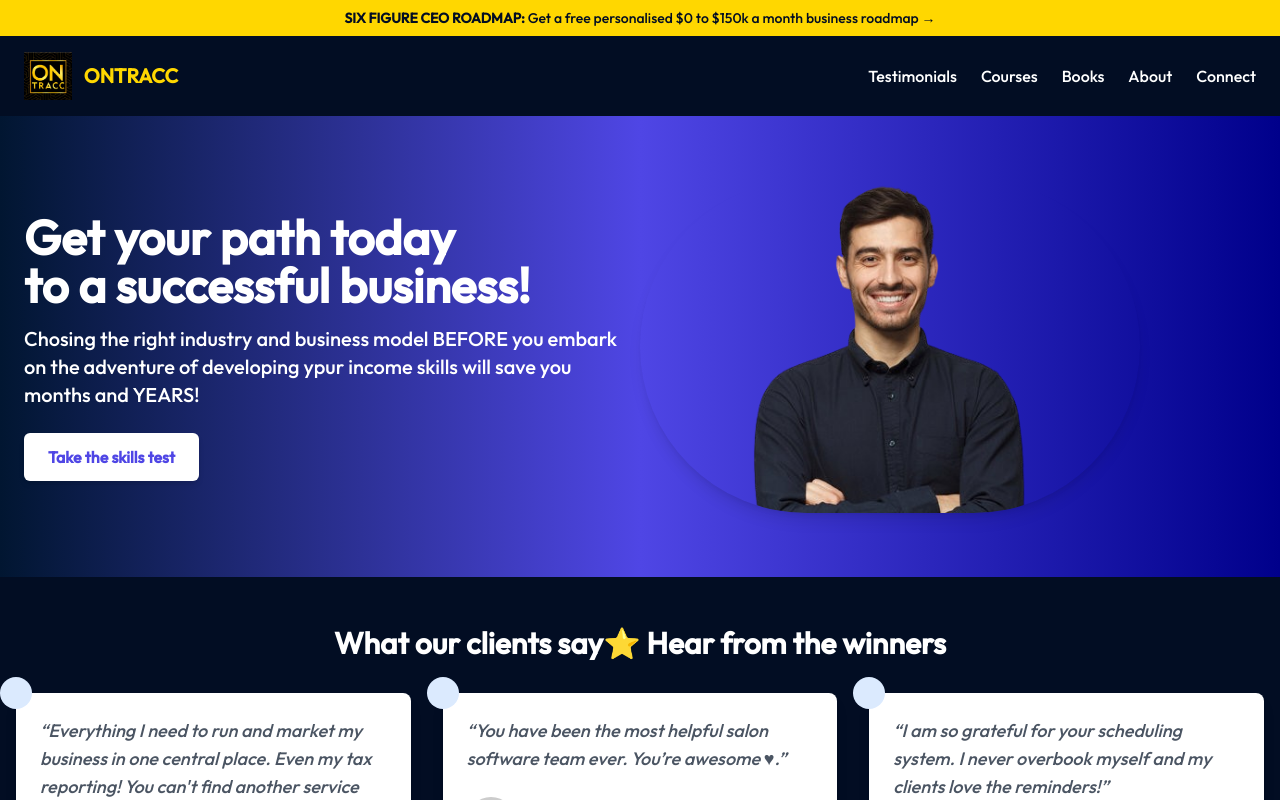
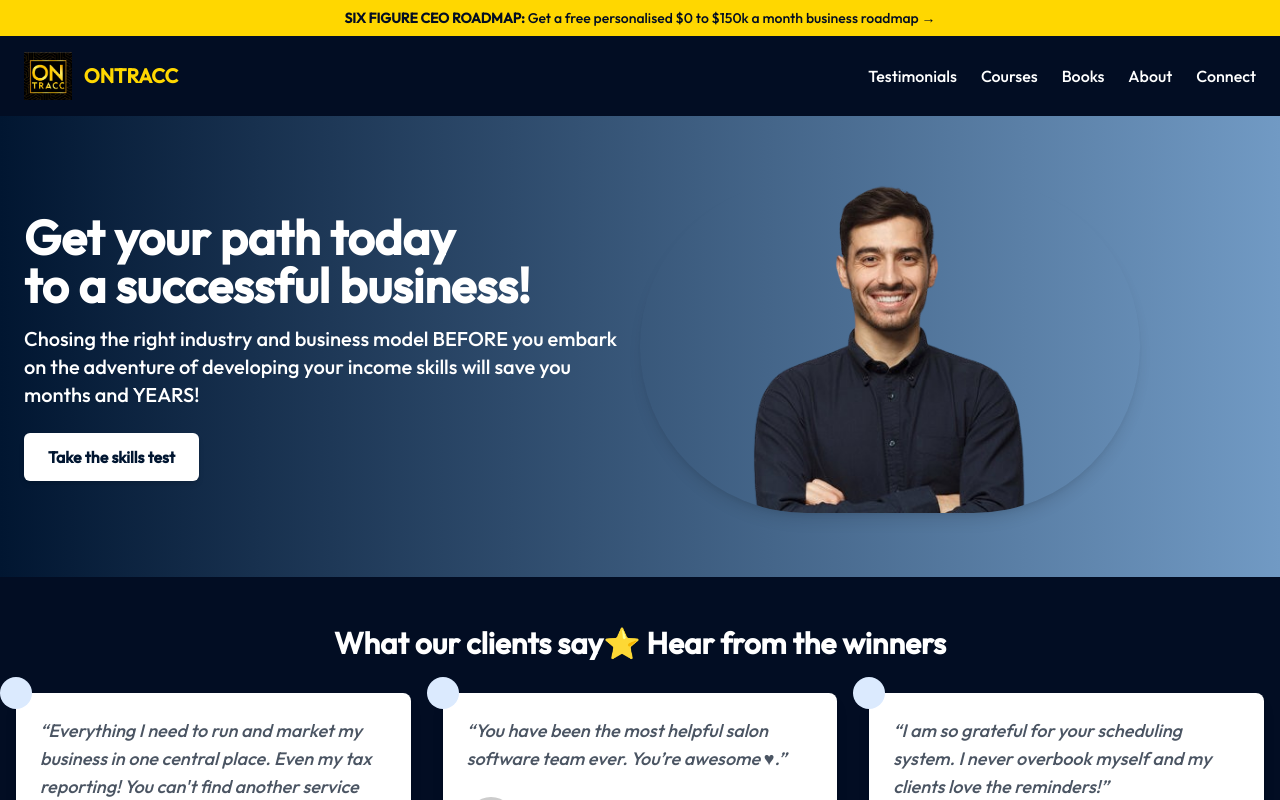
Before and after one commit to richardagaya/landingpage, a Next.js app: page / in a window 1280 px wide. Shown: the top 800 px of the page. Built offline with nearby package versions, Linux system fonts and the light colour scheme.

Commit message:
update hero component

```diff
--- a/app/components/Hero.tsx
+++ b/app/components/Hero.tsx
@@ -5,7 +5,7 @@ import Link from 'next/link';
 
 const HeroSection = () => {
   return (
-    <section className="relative bg-gradient-to-r from-hero via-indigo-600 to-lightblue text-white">
+    <section className="relative bg-gradient-to-r from-hero via-middle to-lightblue text-white">
       <div className="container mx-auto flex flex-col-reverse md:flex-row items-center justify-between px-6 py-16 space-y-8 md:space-y-0">
         {/* Text Content */}
         <div className="flex flex-col items-center md:items-start md:w-1/2 text-center md:text-left">
@@ -13,11 +13,11 @@ const HeroSection = () => {
             Get your path today <br /> to a successful business!
           </h1>
           <p className="mt-4 text-lg md:text-xl">
-            Chosing the right industry and business model BEFORE you embark on the adventure of developing ypur income skills will save you months and YEARS!
+            Chosing the right industry and business model BEFORE you embark on the adventure of developing your income skills will save you months and YEARS!
           </p>
           <div className="mt-6 flex gap-4">
             <Link href="/Quiz" passHref>
-              <button className="px-6 py-3 bg-white text-indigo-600 font-semibold rounded-md shadow-md hover:bg-indigo-50 transition">
+              <button className="px-6 py-3 bg-white text-hero font-semibold rounded-md shadow-md hover:bg-gold transition">
                 Take the skills test
               </button>
             </Link>
--- a/tailwind.config.ts
+++ b/tailwind.config.ts
@@ -15,7 +15,9 @@ export default {
         gold: "#FFD700", // Matches your logo's gold
         hero: "#011631",
         darkblue: "#020D23",
-        lightblue: "#00008B",
+        lightblue: "#719AC4",
+        midle:"06338D",
+        new:"06238D",
       },
     },
   },
```
